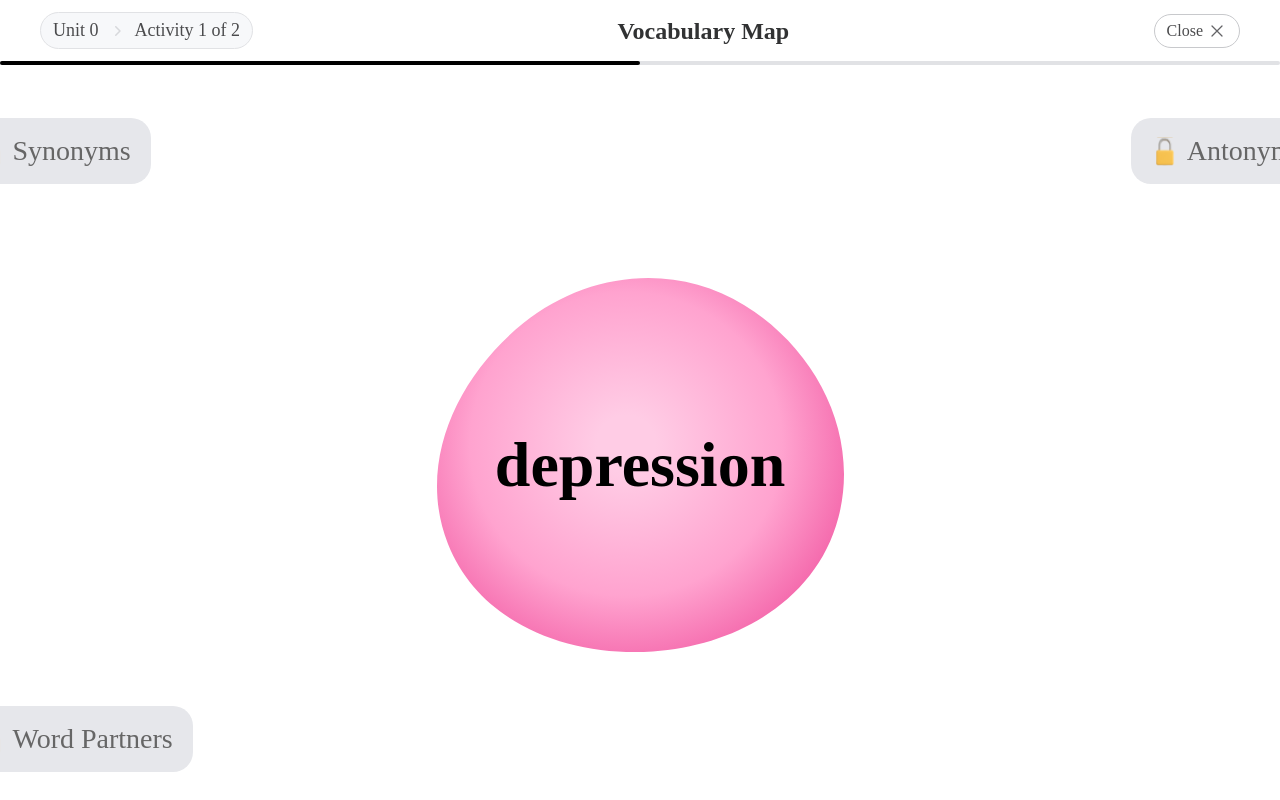
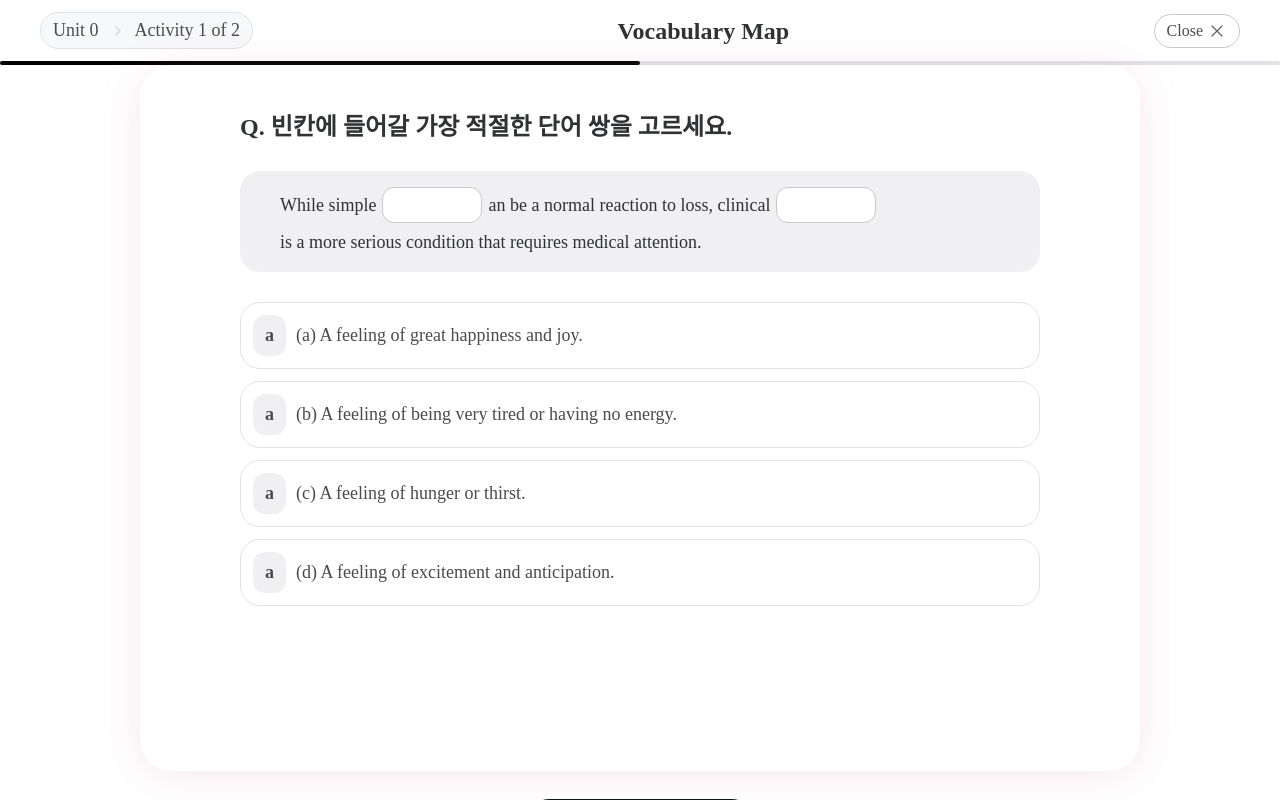
Before and after one commit to RevolutionaryWarrior/chungdam-academy-sample, a React (Vite) app: page / in a window 1280 px wide. Built offline with nearby package versions, Linux system fonts and the light colour scheme.

Commit message:
feat: 객관식 퍼블리싱 마무리

```diff
--- a/src/App.tsx
+++ b/src/App.tsx
@@ -1,11 +1,12 @@
-import { Header, VocabularyMap } from '@/components';
+import { Header, MultipleChoice } from '@/components';
 import './App.css';
 
 function App() {
   return (
     <main className="font-pretendard h-dvh min-w-[750px] overflow-hidden">
       <Header />
-      <VocabularyMap />
+      {/* <VocabularyMap /> */}
+      <MultipleChoice />
     </main>
   );
 }
--- /dev/null
+++ b/src/components/MultipleChoice/MultipleChoice.tsx
@@ -0,0 +1,67 @@
+const DATA = {
+  question: 'Q. 빈칸에 들어갈 가장 적절한 단어 쌍을 고르세요.',
+  innerContents: [
+    'While simple',
+    'an be a normal reaction to loss, clinical',
+    'is a more serious condition that requires medical attention.',
+  ],
+  choice: [
+    '(a) A feeling of great happiness and joy.',
+    '(b) A feeling of being very tired or having no energy.',
+    '(c) A feeling of hunger or thirst.',
+    '(d) A feeling of excitement and anticipation.',
+  ],
+};
+
+export default function MultipleChoice() {
+  return (
+    <div className="flex h-[100%] w-full flex-col items-center justify-center">
+      <div
+        className="h-[726px] w-[1000px] rounded-[32px] px-[100px] pt-11"
+        style={{
+          boxShadow: '0 4px 40px 0 rgba(199, 135, 166, 0.18)',
+        }}
+      >
+        <p className="text-[24px] leading-[36px] font-[600] text-[#313233]">
+          {DATA.question}
+        </p>
+        <div className="mt-[26px] flex max-w-[800px] flex-wrap items-center gap-[6px] rounded-[20px] bg-[#F0F0F2] px-10 py-4">
+          {DATA.innerContents.map((item, index) => (
+            <>
+              <p
+                key={`text-${index}`}
+                className="text-[18px] leading-[27px] text-[#313233]"
+              >
+                {item}
+              </p>
+              {index < DATA.innerContents.length - 1 && (
+                <div
+                  key={`gap-${index}`}
+                  className="h-[36px] w-[100px] rounded-[12px] border border-[#C8C9CC] bg-white"
+                />
+              )}
+            </>
+          ))}
+        </div>
+        <ul className="mt-[30px] flex flex-col gap-3">
+          {DATA.choice.map((item, index) => (
+            <li
+              key={`choice-${index}`}
+              className="flex items-center gap-2.5 rounded-[20px] border border-[#E1E2E5] p-3"
+            >
+              <p className="rounded-[12px] bg-[#F0F0F2] px-3 py-[7px] text-[18px] font-[600] text-[#4B4B4D]">
+                a
+              </p>
+              <p className="text-[18px] leading-[27px] text-[#4B4B4D]">
+                {item}
+              </p>
+            </li>
+          ))}
+        </ul>
+      </div>
+      <button className="my-3 mt-7 w-[223px] cursor-pointer rounded-[20px] bg-[#08191A] px-5 py-3 text-[20px] font-[500] text-[#DDF0F0]">
+        Next
+      </button>
+    </div>
+  );
+}
--- /dev/null
+++ b/src/components/MultipleChoice/index.ts
@@ -0,0 +1 @@
+export { default as MultipleChoice } from './MultipleChoice';
--- a/src/components/MultipleChoice/index.tsx
+++ /dev/null
@@ -1,3 +0,0 @@
-export default function index() {
-  return <div>index</div>;
-}
--- a/src/components/index.tsx
+++ b/src/components/index.tsx
@@ -1,2 +1,3 @@
 export * from './Common';
+export * from './MultipleChoice';
 export * from './VocabularyMap';
```
